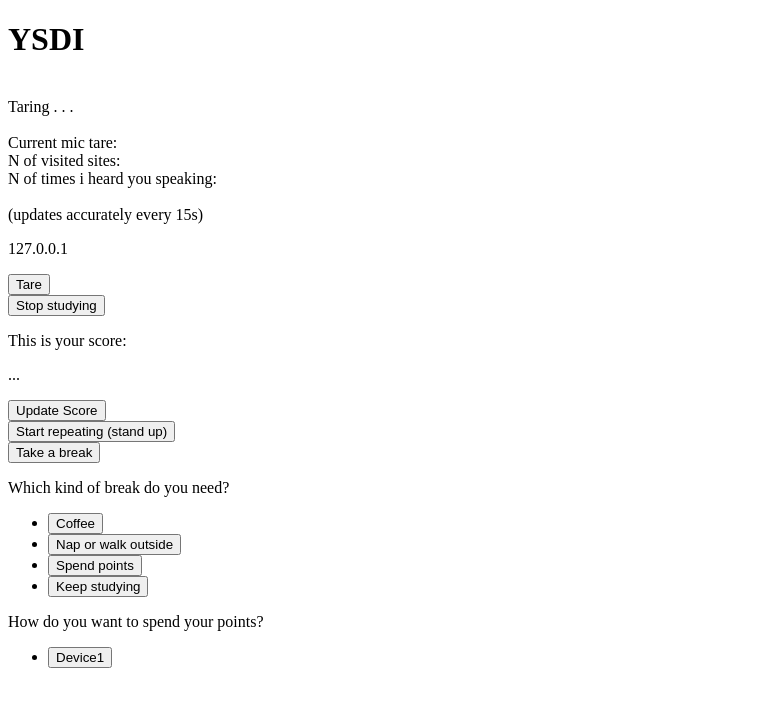
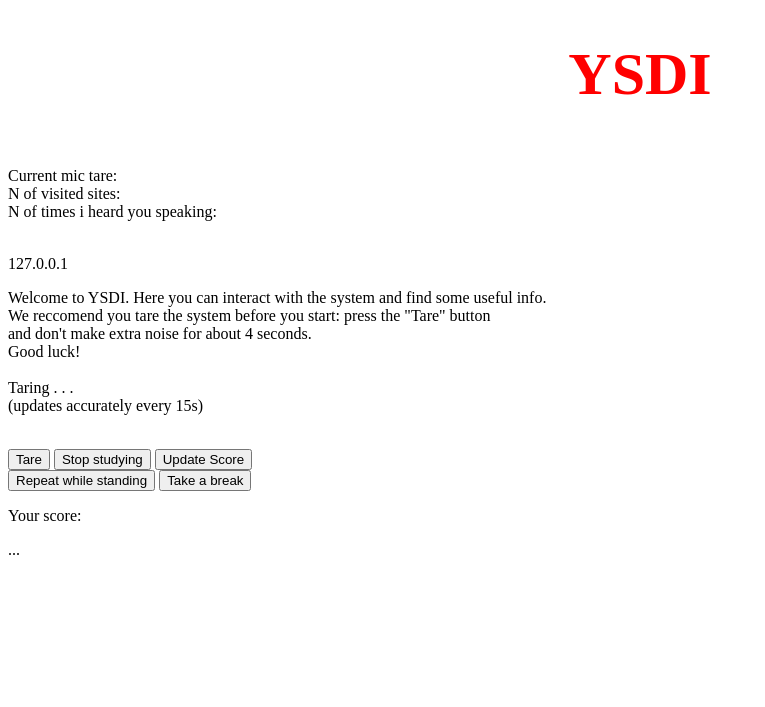
Before and after one commit to AmI-2018/YSDI-code, a Flask app: page / in a window 1280 px wide. Shown: the top 707 px of the page, without its empty margins (0-765 px from the left). Run offline with Flask 2, Linux system fonts and the light colour scheme; parts of the project's set-up code (start-up, migrations or seed data) failed here and were passed over.

Commit message:
First try, I haven't finished though. Just a commit to let you work if you have to in the next 2 days
Currently working on the buttons and general layout. Once it's done I will tackle the graphics

```diff
--- a/MultiThreading/MultiThreading.py
+++ b/MultiThreading/MultiThreading.py
@@ -52,7 +52,8 @@ def tare():
     :return:
     """
     mic.tare()
-
+    jSn = json.dumps({"response": 200})
+    return jSn
 
 @app.route("/jsData/visits")
 def testLadispe0406():
@@ -68,23 +69,25 @@ def mainPage():
     return render_template("index.html", myIp=str(actualIp))
 
 
-@app.route("/stopStudying")
+@app.route("/functions/stopStudying")
 def stop():
     global loop
     loop = False
-    return render_template("index.html")
+    return render_template("index.html", end=1)
 
 
-@app.route("/updateScore")
+@app.route("/functions/updateScore")
 def update():
     newScore = db.getScore()
-    return render_template("index.html", newScore=str(newScore))
+    jSn = json.dumps({"newScore": newScore})
+    return jSn
 
 
-@app.route("/repeating")
+@app.route("/functions/repeating")
 def repeating():
     newScore = db.getScore()
-    return render_template("index.html", newScore=str(newScore))
+    jSn = json.dumps({"newScore": newScore})
+    return jSn
 
 
 class scoreThread(Thread):
@@ -93,7 +96,7 @@ class scoreThread(Thread):
     def run(self):
         print("start working")
         while loop:
-            print("working")
+            #print("working")
             time.sleep(1)
 
 
--- /dev/null
+++ b/MultiThreading/static/style.css
@@ -0,0 +1,21 @@
+.title{
+    position: relative;
+    margin-left: auto;
+    margin-right: auto;
+    width: 50%;
+}
+
+#big-title{
+    font-size: 60px;
+    color: red;
+    text-align: center;
+}
+.breaks{
+    display: none;
+}
+.button-section{
+    display: block;
+}
+.active{
+    display: block;
+}
--- a/MultiThreading/templates/index.html
+++ b/MultiThreading/templates/index.html
@@ -3,41 +3,58 @@
 <head>
     <meta charset="UTF-8">
     <title>YSDI</title>
+
+    <link href="{{ url_for('static', filename="style.css") }}?1.0011" rel="stylesheet">
+
     <script src="https://ajax.googleapis.com/ajax/libs/jquery/3.3.1/jquery.min.js"></script>
-    <script type="text/javascript" src="{{ url_for('static', filename='pageUpdate.js') }} ?1.23"></script>
+    <script type="text/javascript" src="{{ url_for('static', filename='pageUpdate.js') }} ?1.28"></script>
+
 </head>
 
 <body>
-    <h1>YSDI</h1>
-    <p>
+    <div class="title">
+        <h1 id="big-title">YSDI</h1>
+    </div>
+
+    <p class="debug">
         <br>
-        <span id="init">Taring . . .</span><br><br>
         Current mic tare: <span id="mic-tare"></span><br>
         N of visited sites: <span id="sites-number"></span><br>
         N of times i heard you speaking: <span id="speak-number"></span><br><br>
-    (updates accurately every 15s)<br>
+    </p>
+    <p class="debug" id="ip" myIp={{ myIp }}>{{ myIp }}</p> <!-- DISPLAY:NONE SET BY THE JS, IS NEEDED TO PASS THE NEW IP EACH TIME-->
+
+    {% if end==1 %}
+        <p>
+        You finished your study session.
         </p>
 
-    <p id="ip" myIp={{ myIp }}>{{ myIp }}</p> <!-- DISPLAY:NONE SET BY THE JS, IS NEEDED TO PASS THE NEW IP EACH TIME-->
+    {% else %}
 
-    <button id="tare-button">Tare</button>
+        <div class="intro">
+            <p>
+                Welcome to YSDI. Here you can interact with the system and find some useful info.<br>
+                We reccomend you tare the system before you start: press the "Tare" button<br>
+                and don't make extra noise for about 4 seconds.<br>
+                Good luck!<br><br>
+                <span id="init">Taring . . .</span><br>
+                (updates accurately every 15s)<br><br>
+            </p>
+        </div>
 
-    <form action={{ url_for('stop') }}>
-        <button id="stop-button">Stop studying</button>
-    </form>
+        <div class="button-section">
+            <div class="row">
+                <button id="tare-button" class="command-button">Tare</button>
+                <button id="stop-button" class="command-button">Stop studying</button>
+                <button id="score-button" class="command-button">Update Score</button>
+            </div>
 
-    <form action={{ url_for('update') }}>
-        <p>This is your score: </p>
-        <p id="score">...</p>
-        <button id="score-button" onclick="updateElements('score', {{ newScore }})">Update Score</button>
-    </form>
+            <div class="row">
+                <button id="repeating-button" class="command-button">Repeat while standing</button>
+                <button id="break-button">Take a break</button>
+            </div>
 
-    <form action={{ url_for('repeating') }}>
-        <button id="repeating-button">Start repeating (stand up)</button>
-    </form>
-
-    <button id="break-button">Take a break</button>
-    <div id="breaks">
+            <div class="breaks">
                 <p>Which kind of break do you need?</p>
                 <ul>
                     <li><button id="break-coffee-button">Coffee</button></li>
@@ -53,5 +70,15 @@
                 </div>
             </div>
 
+        </div>
+
+
+
+        <div class="score-section">
+            <p>Your score: </p>
+            <p id="score">...</p>
+        </div>
+    {% endif %}
+
 </body>
 </html>
```
Also changed, not shown: MultiThreading/static/pageUpdate.js (+22 -0 lines). Lines whose indentation alone changed are shown as unchanged.
